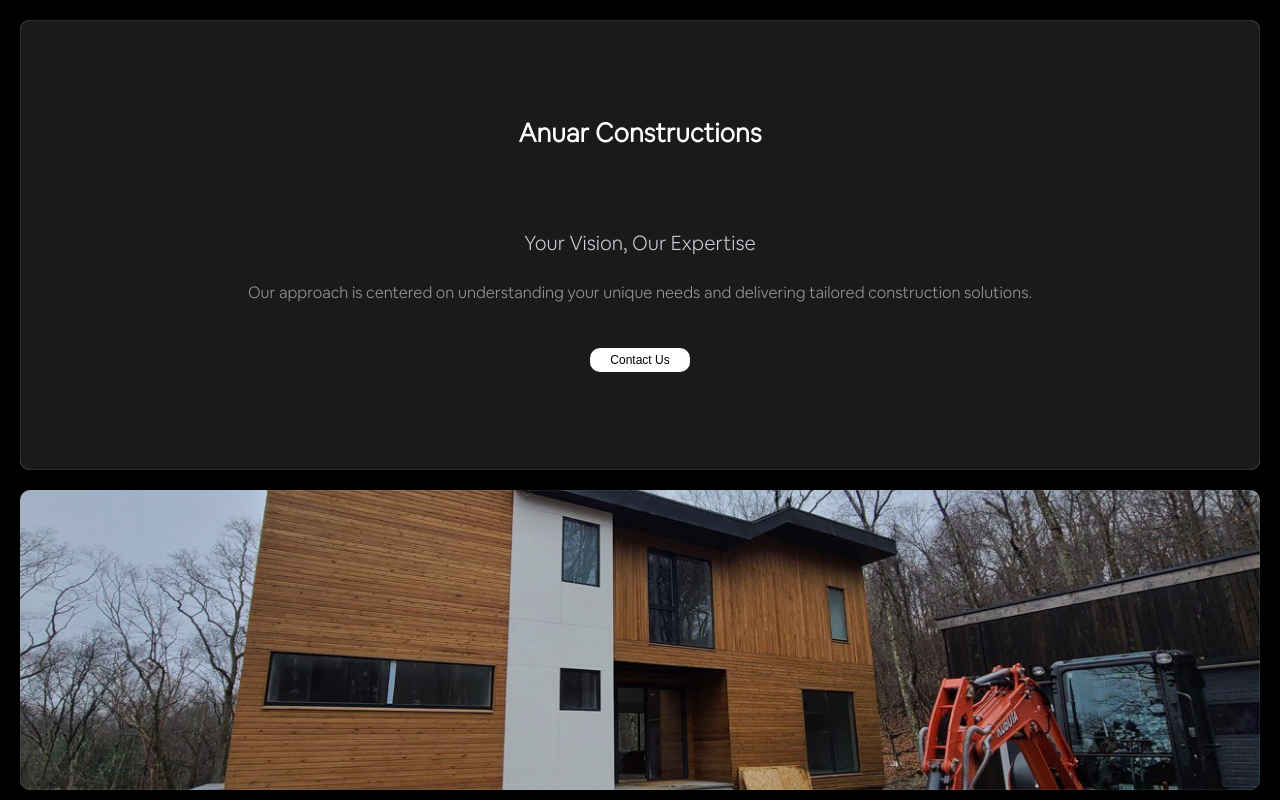
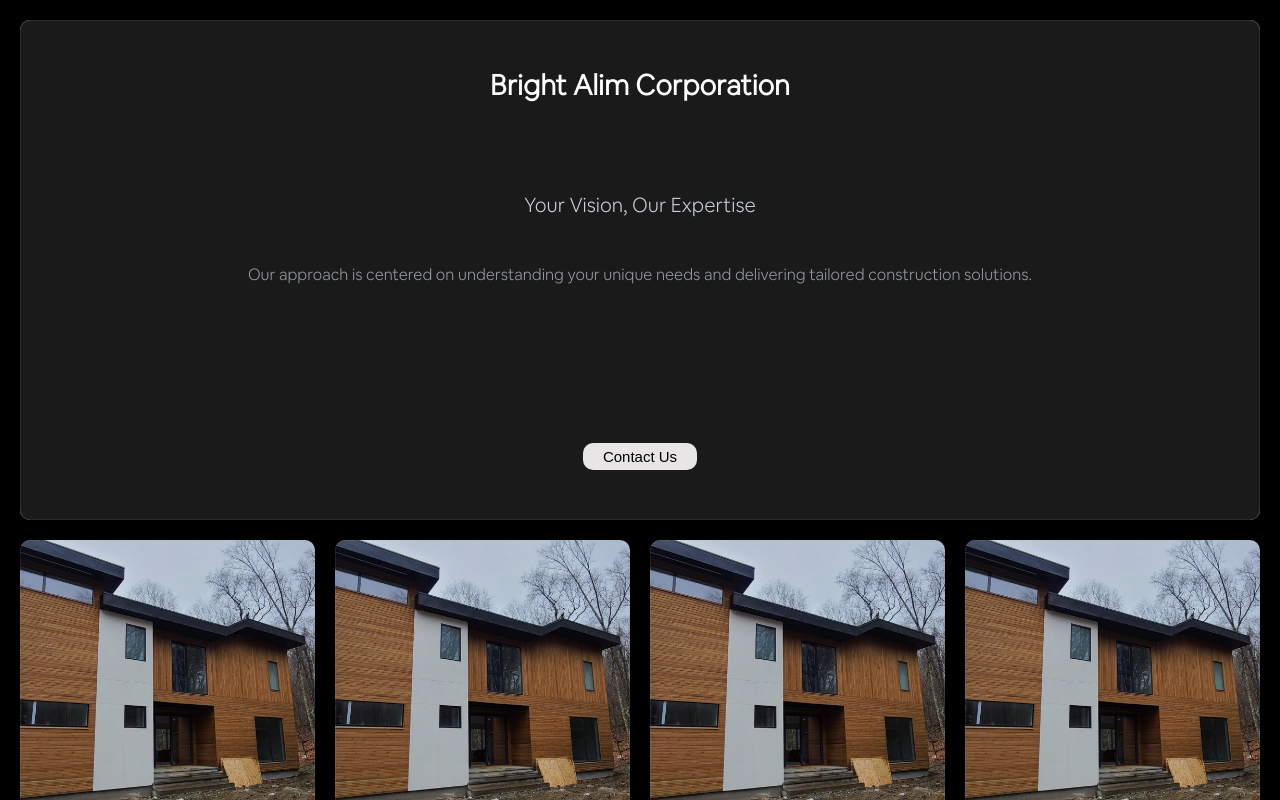
Before and after one commit to medeuamangeldi/construction-landing, a Next.js app: page / in a window 1280 px wide. Shown: the top 800 px of the page. Built offline with nearby package versions, Linux system fonts and the light colour scheme.

Commit message:
responsive grids

```diff
--- a/src/app/page.module.scss
+++ b/src/app/page.module.scss
@@ -12,14 +12,11 @@
   padding: 20px;
   display: flex;
   width: 100%;
-  //   flex-wrap: wrap;
   flex-direction: column;
   gap: 20px;
   &-card {
-    // flex: auto;
     width: 100%;
-    height: 100%;
-    min-height: 450px;
+    height: 500px;
     font-family: "AirbnbCereal_W_Lt";
     padding: 50px;
     background-color: #1a1a1a;
@@ -35,21 +32,8 @@
     line-height: 30px;
     box-shadow: inset 0 0 1px #cecece;
 
-    &-bridge {
-      position: absolute;
-      z-index: -1;
-      max-width: 200px;
-      max-height: 200px;
-      width: 70%;
-      height: 50%;
-      opacity: 0.2;
-      display: flex;
-      justify-content: center;
-      align-items: center;
-    }
-
     &-title {
-      font-size: 26px;
+      font-size: 28px;
       margin-bottom: 60px;
     }
 
@@ -57,22 +41,24 @@
       font-size: 20px;
       font-weight: 400;
       color: #cdd2db;
+      margin-top: 10px;
 
       &-more {
+        margin-top: 20px;
         font-weight: 100;
         color: #9ca0a6;
       }
     }
 
     &-contact {
-      background-color: #ffffff;
+      background-color: #e7e5e5;
       color: black;
       border-style: none;
       border-radius: 10px;
       padding: 5px 20px;
       cursor: pointer;
-      margin-top: 20px;
-      font-size: 12px;
+      margin-top: auto;
+      font-size: 15px;
     }
   }
 
@@ -84,7 +70,6 @@
     align-content: space-between;
     position: relative;
     &-case {
-      float: left;
       opacity: 0.9;
       width: 100%;
       height: 100%;
@@ -114,17 +99,40 @@
 /* Small devices (portrait tablets and large phones, 600px and up) */
 @media only screen and (min-width: 600px) {
   .main {
-    &-case {
-      max-width: 50%;
+    &-grid {
+      &-case {
+        flex-basis: calc(50% - 10px)
+      }
     }
   }
 }
 /* Medium devices (landscape tablets, 768px and up) */
 @media only screen and (min-width: 768px) {
+    .main {
+        &-grid {
+          &-case {
+            flex-basis: calc(50% - 10px)
+          }
+        }
+      }
 }
 /* Large devices (laptops/desktops, 992px and up) */
 @media only screen and (min-width: 992px) {
+    .main {
+        &-grid {
+          &-case {
+            flex-basis: calc(33% - 10px)
+          }
+        }
+      }
 }
 /* Extra large devices (large laptops and desktops, 1200px and up) */
 @media only screen and (min-width: 1200px) {
+    .main {
+        &-grid {
+          &-case {
+            flex-basis: calc(25% - 15px)
+          }
+        }
+      }
 }
--- a/src/app/page.tsx
+++ b/src/app/page.tsx
@@ -15,7 +15,7 @@ export default function Home() {
       <div>
         <ReactCardFlip isFlipped={isFlipped} flipDirection="horizontal">
           <div className={styles["main-card"]}>
-            <h1 className={styles["main-card-title"]}>Anuar Constructions</h1>
+            <h1 className={styles["main-card-title"]}>Bright Alim Corporation</h1>
             <span className={styles["main-card-statement"]}>
               Your Vision, Our Expertise
             </span>
@@ -33,13 +33,13 @@ export default function Home() {
 
           <div className={styles["main-card"]}>
             <h1 className={styles["main-card-title"]}>
-              1234 West Green St., Dallas, TX, 84634
+              2327 S Arizona Ave, Pecos, TX, 79772
             </h1>
             <span className={styles["main-card-statement"]}>
               anuar@gmail.com
             </span>
             <span className={styles["main-card-statement-more"]}>
-              +1 304 465 4534
+              +1 (609) 305-8507
             </span>
             <button
               onClick={handleClick}
```
